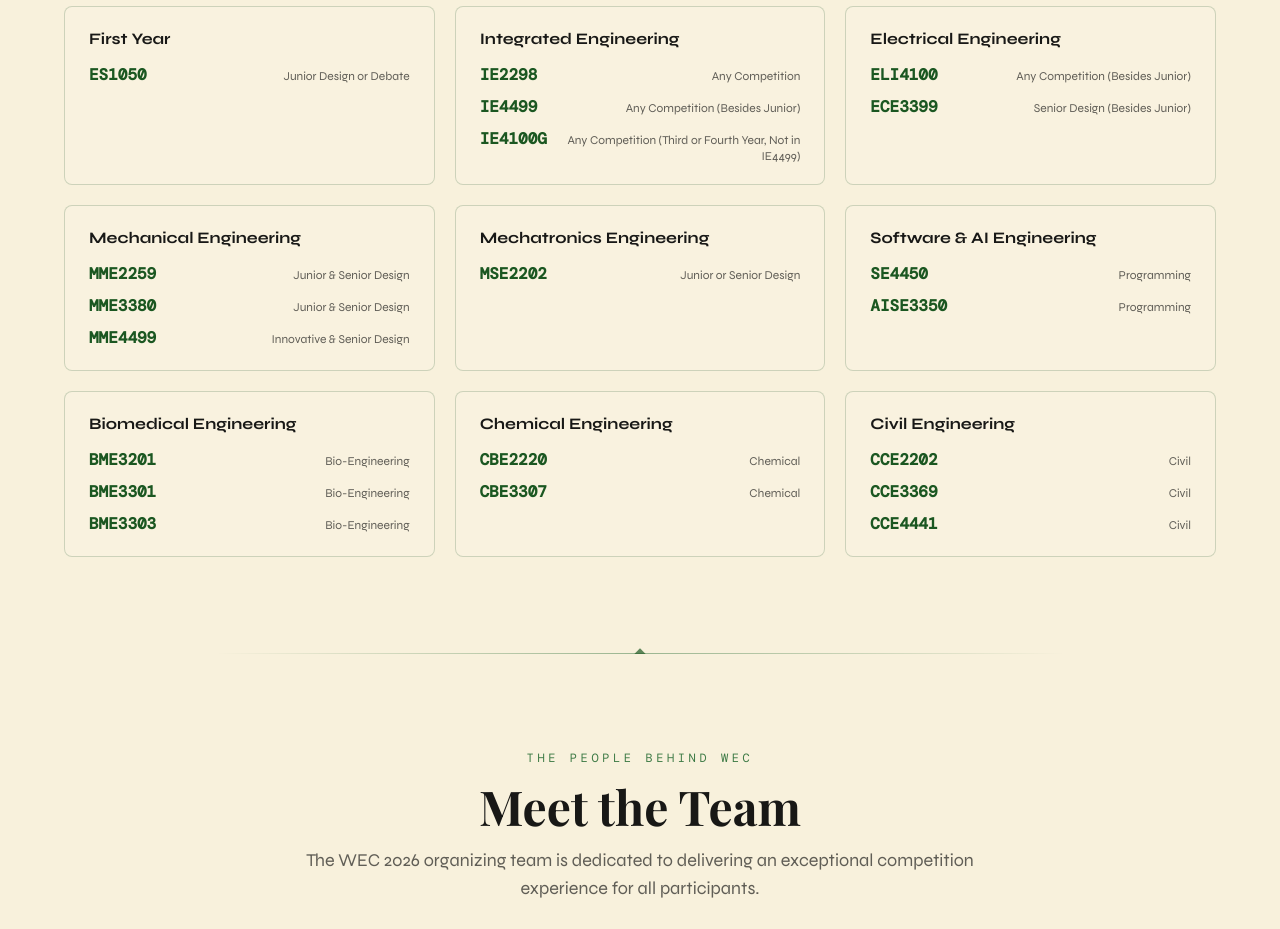
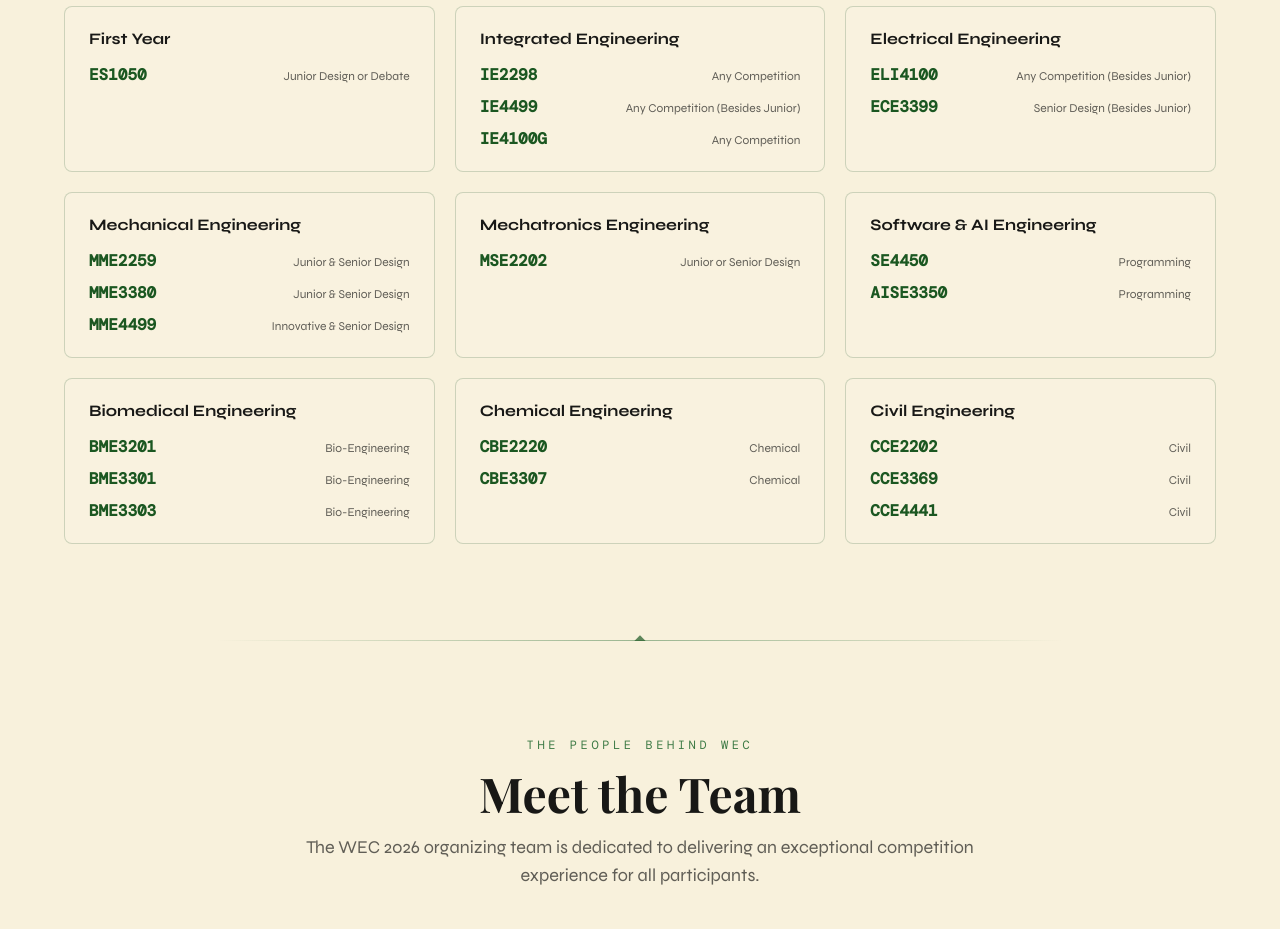
Before and after one commit to Anomaly-E-E/WEC, a React (Vite) app: page / in a window 1280 px wide. Shown: the part 3000-3929 px from the top of the page. Built offline with nearby package versions, Linux system fonts and the light colour scheme; a web font is replaced by a local one.

Commit message:
Simplify IE4100G bonus mark note

```diff
--- a/src/data/bonusMarks.ts
+++ b/src/data/bonusMarks.ts
@@ -20,7 +20,7 @@ export const bonusMarkGroups: BonusMarkGroup[] = [
     entries: [
       { code: 'IE2298', note: 'Any Competition' },
       { code: 'IE4499', note: 'Any Competition (Besides Junior)' },
-      { code: 'IE4100G', note: 'Any Competition (Third or Fourth Year, Not in IE4499)' },
+      { code: 'IE4100G', note: 'Any Competition' },
     ],
   },
   {
```
